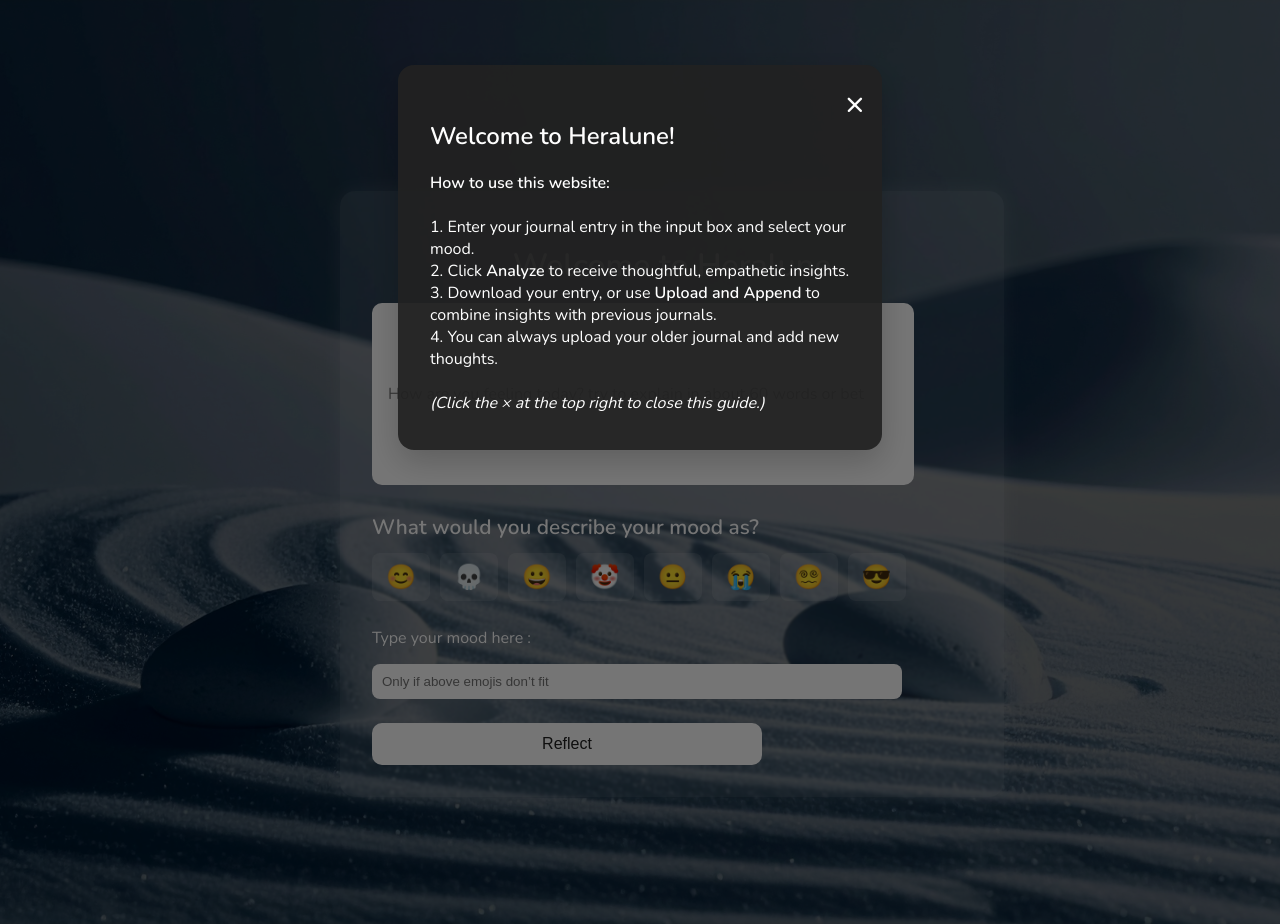
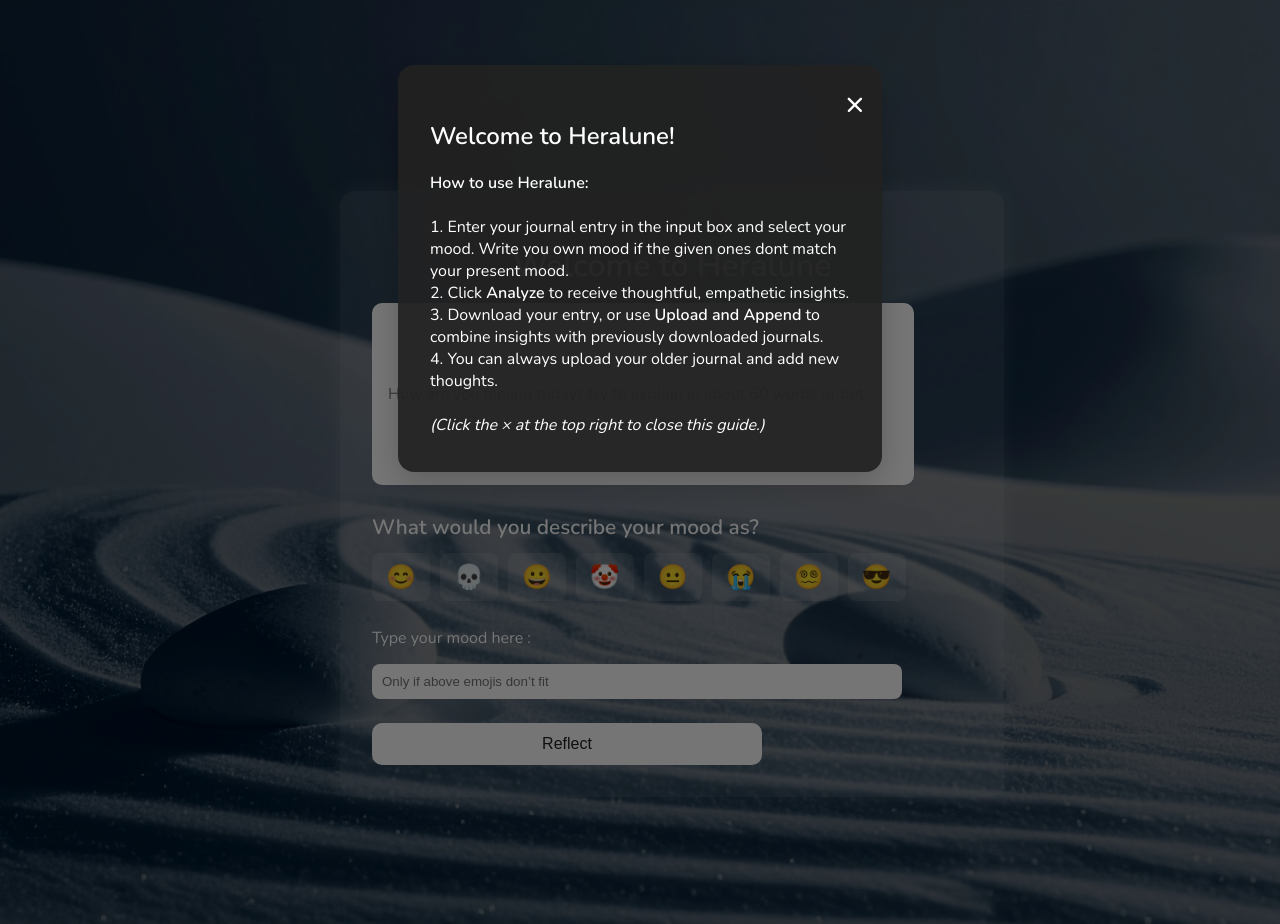
Before and after one commit to Sreethan1611/Heralune01, a Flask app: page / in a window 1280 px wide. Run offline with Flask 3, Linux system fonts and the light colour scheme.

Commit message:
Revised popup modal content

```diff
--- a/Heralune/main.py
+++ b/Heralune/main.py
@@ -95,8 +95,6 @@
     result = get_heralune_insight(combined_journal)
     return render_template("result.html", result=result, journal_box=combined_journal, mood=mood)
 
-    from datetime import datetime
-
 @app.route('/update', methods=['POST'])
 def update_journal():
         uploaded_file = request.files.get("file")
--- a/Heralune/templates/index.html
+++ b/Heralune/templates/index.html
@@ -216,10 +216,10 @@
           <span class="close-btn" id="modalCloseBtn">&times;</span>
           <h2>Welcome to Heralune!</h2>
           <p>
-            <b>How to use this website:</b><br><br>
-            1. Enter your journal entry in the input box and select your mood.<br>
+            <b>How to use Heralune:</b><br><br>
+            1. Enter your journal entry in the input box and select your mood. Write you own mood if the given ones dont match your present mood.<br>
             2. Click <b>Analyze</b> to receive thoughtful, empathetic insights.<br>
-            3. Download your entry, or use <b>Upload and Append</b> to combine insights with previous journals.<br>
+            3. Download your entry, or use <b>Upload and Append</b> to combine insights with previously downloaded journals.<br>
             4. You can always upload your older journal and add new thoughts.<br><br>
             <em>(Click the × at the top right to close this guide.)</em>
           </p>
--- a/requirements .txt
+++ /dev/null
@@ -1,3 +0,0 @@
-Flask
-gunicorn
-requests
```
